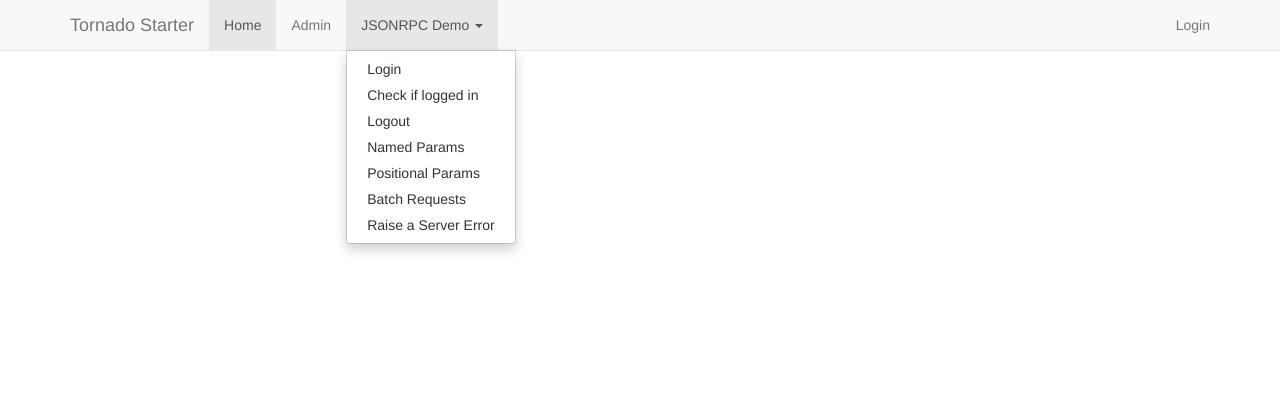
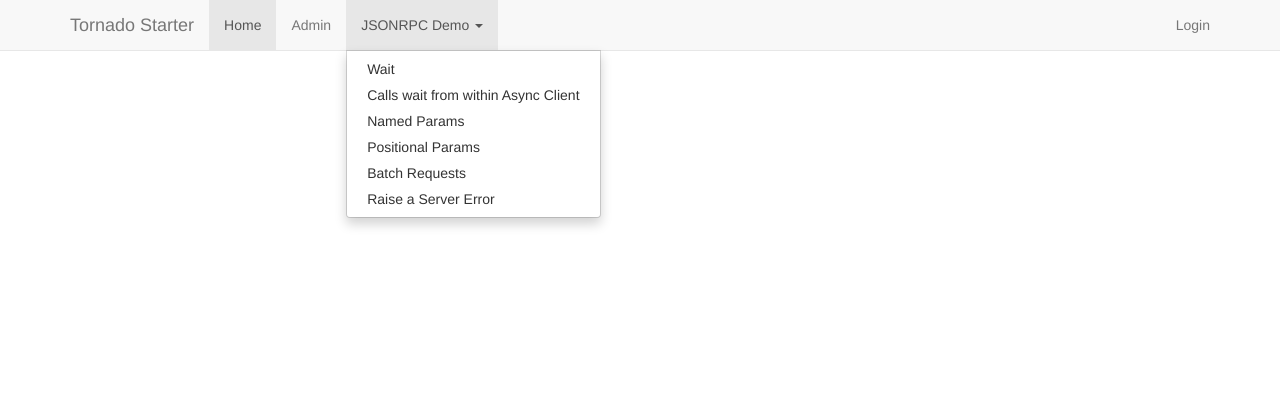
Before and after one commit to faisalraja/tornado-starter, a Python web app: template templates/base.html in a window 1280 px wide, after a click on "JSONRPC Demo". Shown: the top 420 px of the page. Run offline with Jinja, Linux system fonts and the light colour scheme; the template is opened without the code that fills it, so the values that code supplies are empty; some libraries are stand-ins or nearby versions.

```diff
--- a/static/js/demo.js
+++ b/static/js/demo.js
@@ -24,7 +24,7 @@ $('a.batch-btn').click(function(e){
     var batch = [
         {"jsonrpc": '2.0', "method": 'hello', "params": ["world", 2], "id": 5},  // normal request
         {"jsonrpc": '2.0', "method": 'hello'},  // as notification
-        {"jsonrpc": '2.0', "method": 'login', "id": 10},
+        {"jsonrpc": '2.0', "method": 'wait', "id": 10},
         {"jsonrpc": '2.0', "method": 'no_method', "id": 50} // an error
     ];
     var request = JSON.stringify(batch);
--- a/templates/base.html
+++ b/templates/base.html
@@ -40,9 +40,8 @@
                             <b class="caret"></b>
                         </a>
                         <ul class="dropdown-menu">
-                            <li><a href="#" class="rpc-btn" data-method="login">Login</a></li>
-                            <li><a href="#" class="rpc-btn" data-method="is_logged_in">Check if logged in</a></li>
-                            <li><a href="#" class="rpc-btn" data-method="logout">Logout</a></li>
+                            <li><a href="#" class="rpc-btn" data-method="wait">Wait</a></li>
+                            <li><a href="#" class="rpc-btn" data-method="client_call_wait">Calls wait from within Async Client</a></li>
                             <li><a href="#" class="rpc-btn" data-method="hello" data-params='{"world": "Test", "limit": 20}'>Named Params</a></li>
                             <li><a href="#" class="rpc-btn" data-method="hello" data-params='["Test", 2]'>Positional Params</a></li>
                             <li><a href="#" class="batch-btn">Batch Requests</a></li>
```
Also changed, not shown: services/sample_jsonrpc.py (+3 -8 lines), README.md.
